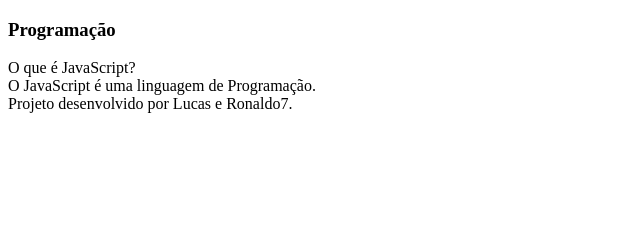
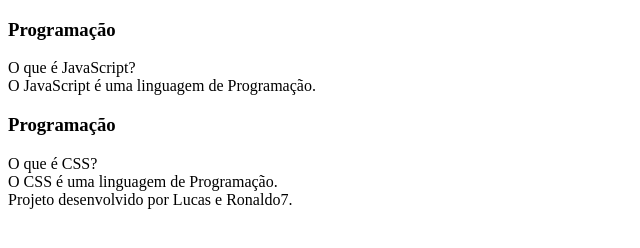
Before and after one commit to BolhaMagica/3T2F, a plain HTML site: page index.html in a window 1280 px wide. Shown: the whole page, without its empty margins (0-640 px from the left). Drawn offline with Linux system fonts and the light colour scheme.

Commit message:
Add files via upload

```diff
--- a/index.html
+++ b/index.html
@@ -4,6 +4,7 @@
         <meta charset="UTF-8">
         <meta name="viewport" content="width=device-widt, inicial-scale=1.8">
         <title>Pagina de Estudos</title>
+        <link rel="stylesheet" href="assets/style.css">
     </header>
     <body>
         <main>
@@ -18,6 +19,16 @@
                             </div>
                         </div>
                     </div>
+                </article><article class="cartao">
+                    <div class="cartao-conteudo">
+                        <h3>Programação</h3>
+                        <div class="cartao-conteudo-pergunta">
+                            O que é CSS?
+                            <div class="cartao-conteudo-resposta">
+                                O CSS é uma linguagem de Programação.
+                            </div>
+                        </div>
+                    </div>
                 </article>
             </section>
 
```
Also changed, not shown: assets/style.css (added).
